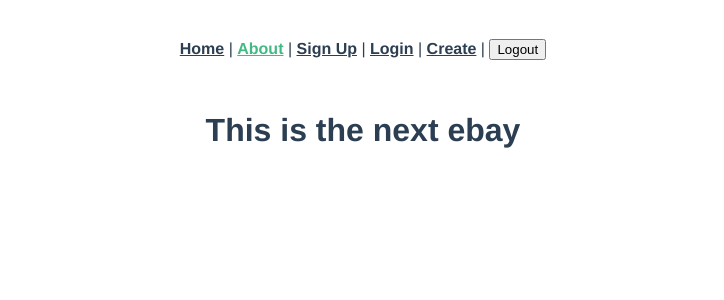
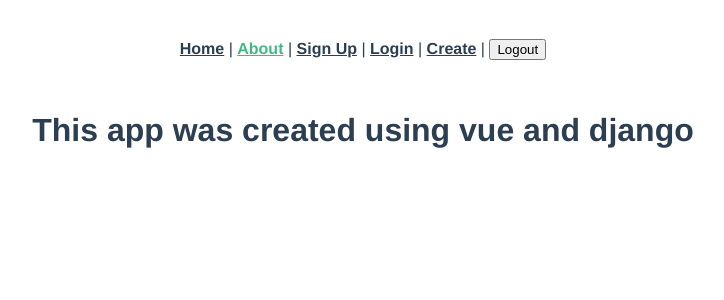
Before and after one commit to dipta3214/Dbuy-by-Abidur, a Vue app in the folder client/: page /about in a window 1280 px wide. Shown: the top 300 px of the page, without its empty margins (277-1001 px from the left). Built offline with nearby package versions, Linux system fonts and the light colour scheme.

Commit message:
added info to about

```diff
--- a/client/src/views/About.vue
+++ b/client/src/views/About.vue
@@ -1,5 +1,5 @@
 <template>
   <div class="about">
-    <h1>This is the next ebay</h1>
+    <h1>This app was created using vue and django</h1>
   </div>
 </template>
```
